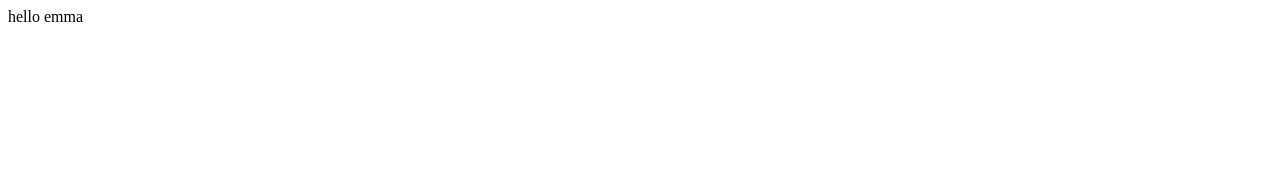
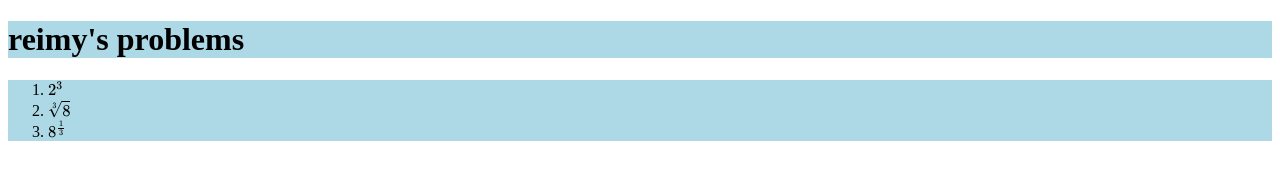
Before and after one commit to reimy-jpg/AACoding02-8, a plain HTML site: page index.html in a window 1280 px wide. Drawn offline with nearby package versions, Linux system fonts and the light colour scheme.

Commit message:
add problems from codepen

```diff
--- a/index.html
+++ b/index.html
@@ -1 +1,26 @@
-hello emma
+
+<!DOCTYPE html>
+<html lang="en">
+<head>
+<link rel="mask-icon" type="" href="https://static.codepen.io/assets/favicon/logo-pin-8f3771b1072e3c38bd662872f6b673a722f4b3ca2421637d5596661b4e2132cc.svg" color="#111" />
+<title>CodePen - AACoding02-8</title>
+<style>
+h1 {
+  background: lightblue;
+}
+
+ol {
+  background: lightblue;
+}
+</style>
+</head>
+<body translate="no">
+<script id="MathJax-script" async src="https://cdn.jsdelivr.net/npm/mathjax@3/es5/tex-mml-chtml.js"></script>
+<h1>reimy's problems</h1>
+<ol>
+<li> \( 2^3 \) </li>
+<li> \( \sqrt[3]{8} \) </li>
+<li> \( 8^\frac{1}{3} \) </li>
+</ol>
+</body>
+</html>
```
